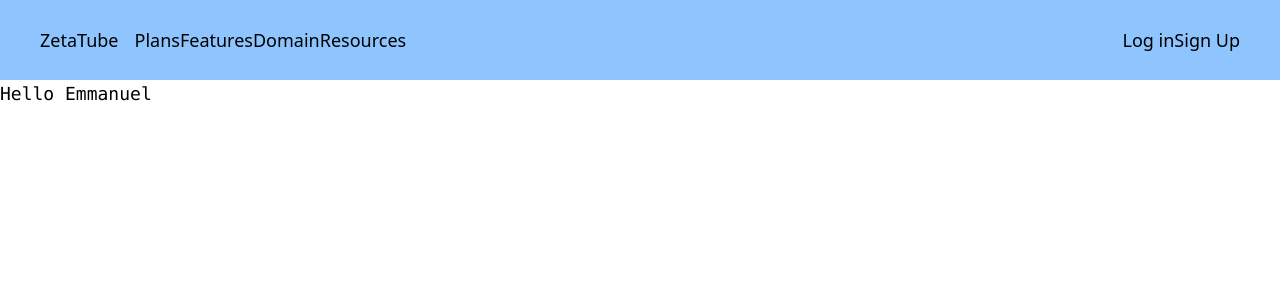
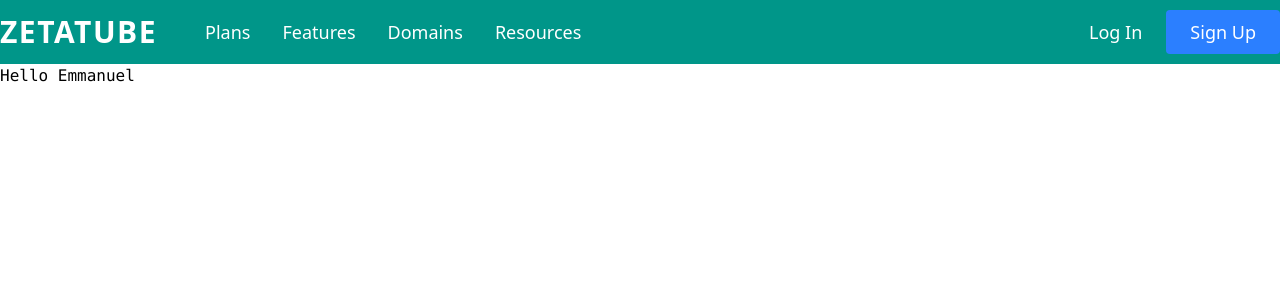
Before and after one commit to jirighoemaanuel/zetatube, a React (Vite) app: page / in a window 1280 px wide. Shown: the top 300 px of the page. Built offline with nearby package versions, Linux system fonts and the light colour scheme.

Commit message:
navbar at mvp

```diff
--- a/src/App.tsx
+++ b/src/App.tsx
@@ -2,7 +2,7 @@ import Nav from './components/Nav.tsx';
 
 function App() {
   return (
-    <div className='text-lg'>
+    <div className=''>
       <Nav></Nav>
       <div className='font-mono'>
         <h1>Hello Emmanuel</h1>
--- a/src/components/Nav.tsx
+++ b/src/components/Nav.tsx
@@ -1,20 +1,45 @@
 function Nav() {
   return (
-    <nav className='flex justify-between items-center bg-blue-300 size-14 w-full p-10'>
-      <div className='flex justify-between gap-4'>
-        <div className=''>
-          <h1>ZetaTube</h1>
+    <nav className='bg-teal-600 h-16 w-full text-white text-lg'>
+      <div className='max-w-7xl mx-auto h-full flex justify-between items-center'>
+        <div className='flex items-center gap-12'>
+          <div className=''>
+            <h1 className='text-3xl font-bold tracking-wider'>ZETATUBE</h1>
+          </div>
+          <ul className='flex gap-8'>
+            <li>
+              <a href='#' className='hover:underline decoration-white'>
+                Plans
+              </a>
+            </li>
+            <li>
+              <a href='#' className='hover:underline decoration-white'>
+                Features
+              </a>
+            </li>
+            <li>
+              <a href='#' className='hover:underline decoration-white'>
+                Domains
+              </a>
+            </li>
+            <li>
+              <a href='#' className='hover:underline decoration-white'>
+                Resources
+              </a>
+            </li>
+          </ul>
         </div>
-        <ul className='flex justify-between'>
-          <li>Plans</li>
-          <li>Features</li>
-          <li>Domain</li>
-          <li>Resources</li>
-        </ul>
-      </div>
-      <div className=''>
-        <a href=''>Log in</a>
-        <a href=''>Sign Up</a>
+        <div className='flex gap-6 items-center'>
+          <a href='#' className='hover:underline decoration-white'>
+            Log In
+          </a>
+          <a
+            href='#'
+            className='bg-blue-500 hover:bg-blue-600 px-6 py-2 rounded'
+          >
+            Sign Up
+          </a>
+        </div>
       </div>
     </nav>
   );
```
